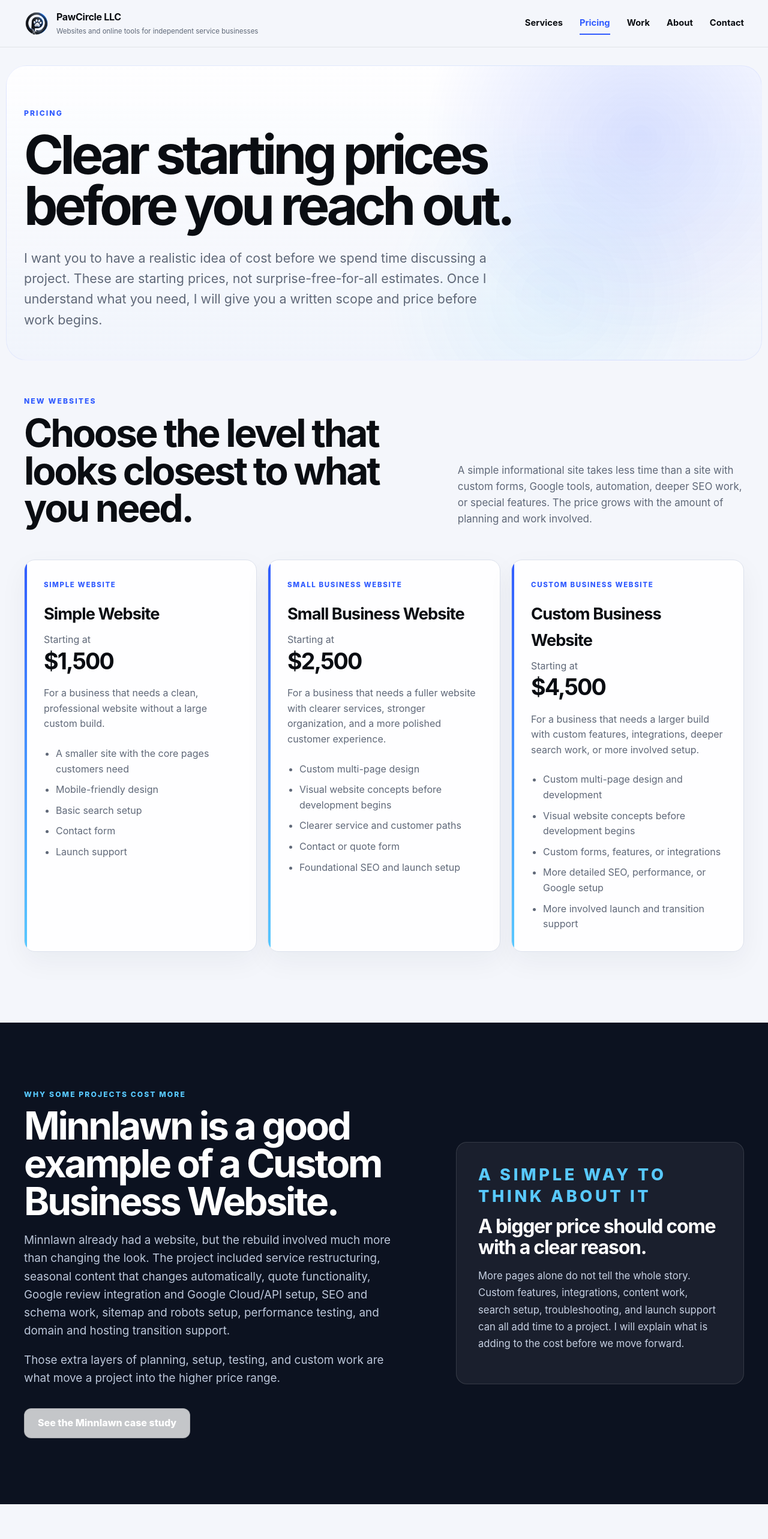
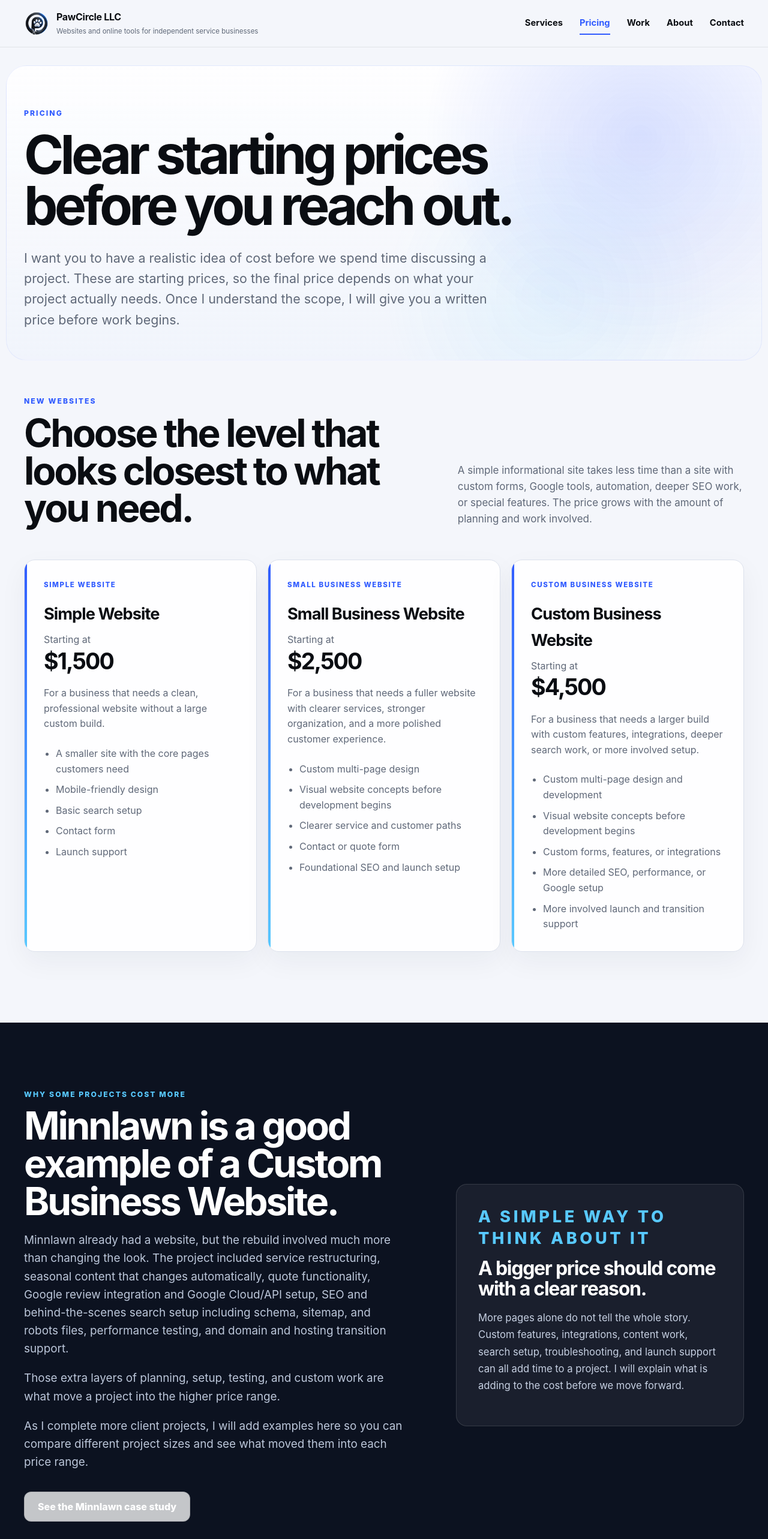
Before and after one commit to reaaland/pawcircle-llc-site, a Next.js app: page /pricing in a window 1280 px wide. Shown: the top 2566 px of the page at 60% size. Built offline with nearby package versions, Linux system fonts and the light colour scheme.

Commit message:
Polish pricing copy and future examples

```diff
--- a/app/pricing/page.tsx
+++ b/app/pricing/page.tsx
@@ -67,7 +67,7 @@ const existingSiteOptions = [
   {
     title: "Website Care",
     price: "$99/month",
-    text: "For businesses that want ongoing help with content changes, routine checks, small improvements, and questions after launch.",
+    text: "For businesses that want ongoing help with content changes, routine checks, small improvements, and questions after launch. Larger changes are quoted separately.",
   },
   {
     title: "Full Website Rebuild",
@@ -126,7 +126,7 @@ export default function PricingPage() {
         <p className="eyebrow">PRICING</p>
         <h1>Clear starting prices before you reach out.</h1>
         <p className="lede page-lede">
-          I want you to have a realistic idea of cost before we spend time discussing a project. These are starting prices, not surprise-free-for-all estimates. Once I understand what you need, I will give you a written scope and price before work begins.
+          I want you to have a realistic idea of cost before we spend time discussing a project. These are starting prices, so the final price depends on what your project actually needs. Once I understand the scope, I will give you a written price before work begins.
         </p>
       </section>
 
@@ -162,10 +162,13 @@ export default function PricingPage() {
             <p className="eyebrow">WHY SOME PROJECTS COST MORE</p>
             <h2>Minnlawn is a good example of a Custom Business Website.</h2>
             <p className="lede-small">
-              Minnlawn already had a website, but the rebuild involved much more than changing the look. The project included service restructuring, seasonal content that changes automatically, quote functionality, Google review integration and Google Cloud/API setup, SEO and schema work, sitemap and robots setup, performance testing, and domain and hosting transition support.
+              Minnlawn already had a website, but the rebuild involved much more than changing the look. The project included service restructuring, seasonal content that changes automatically, quote functionality, Google review integration and Google Cloud/API setup, SEO and behind-the-scenes search setup including schema, sitemap, and robots files, performance testing, and domain and hosting transition support.
             </p>
             <p className="lede-small">
               Those extra layers of planning, setup, testing, and custom work are what move a project into the higher price range.
+            </p>
+            <p className="lede-small">
+              As I complete more client projects, I will add examples here so you can compare different project sizes and see what moved them into each price range.
             </p>
             <div className="actions">
               <Link className="button button-light" href="/work/minnlawn">See the Minnlawn case study</Link>
```
